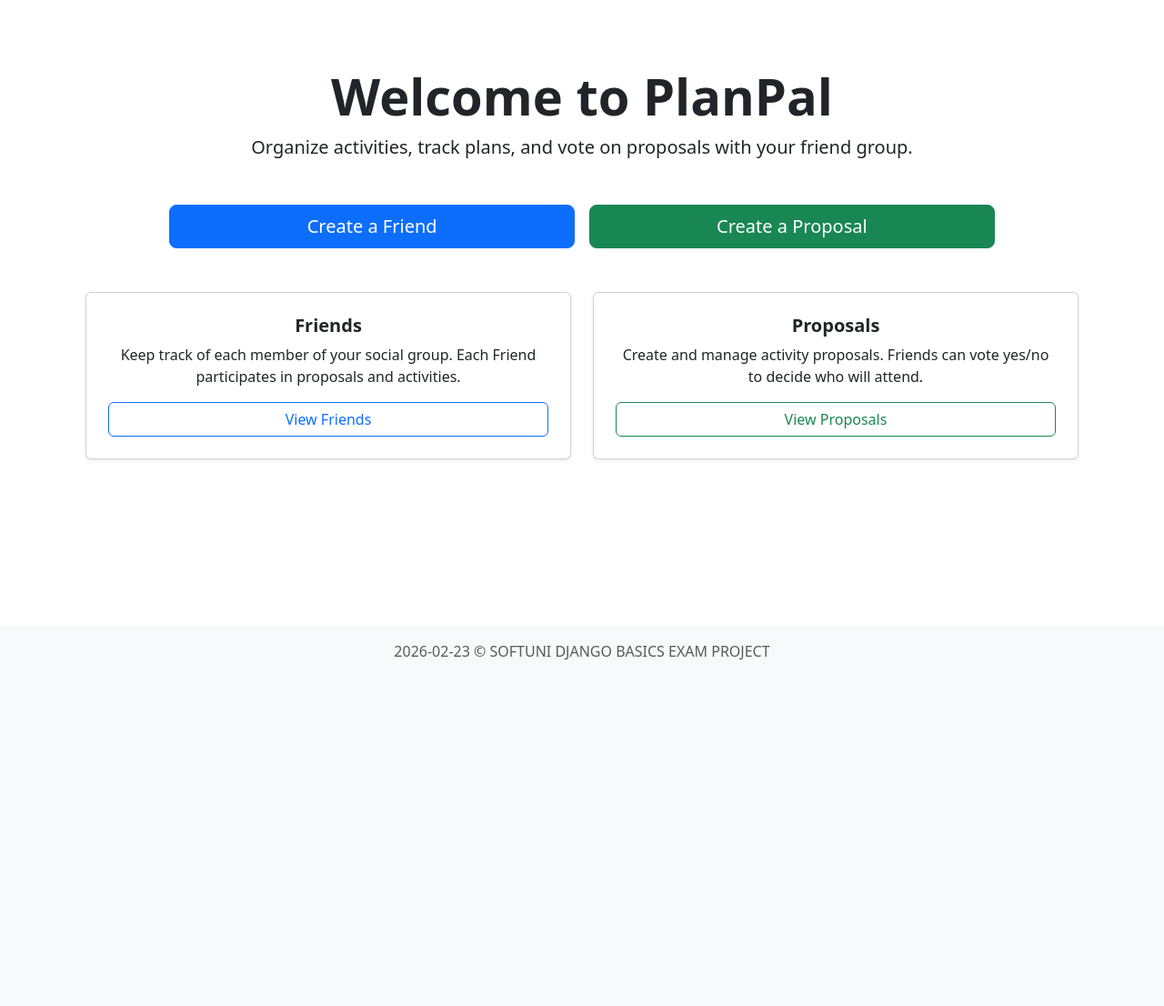
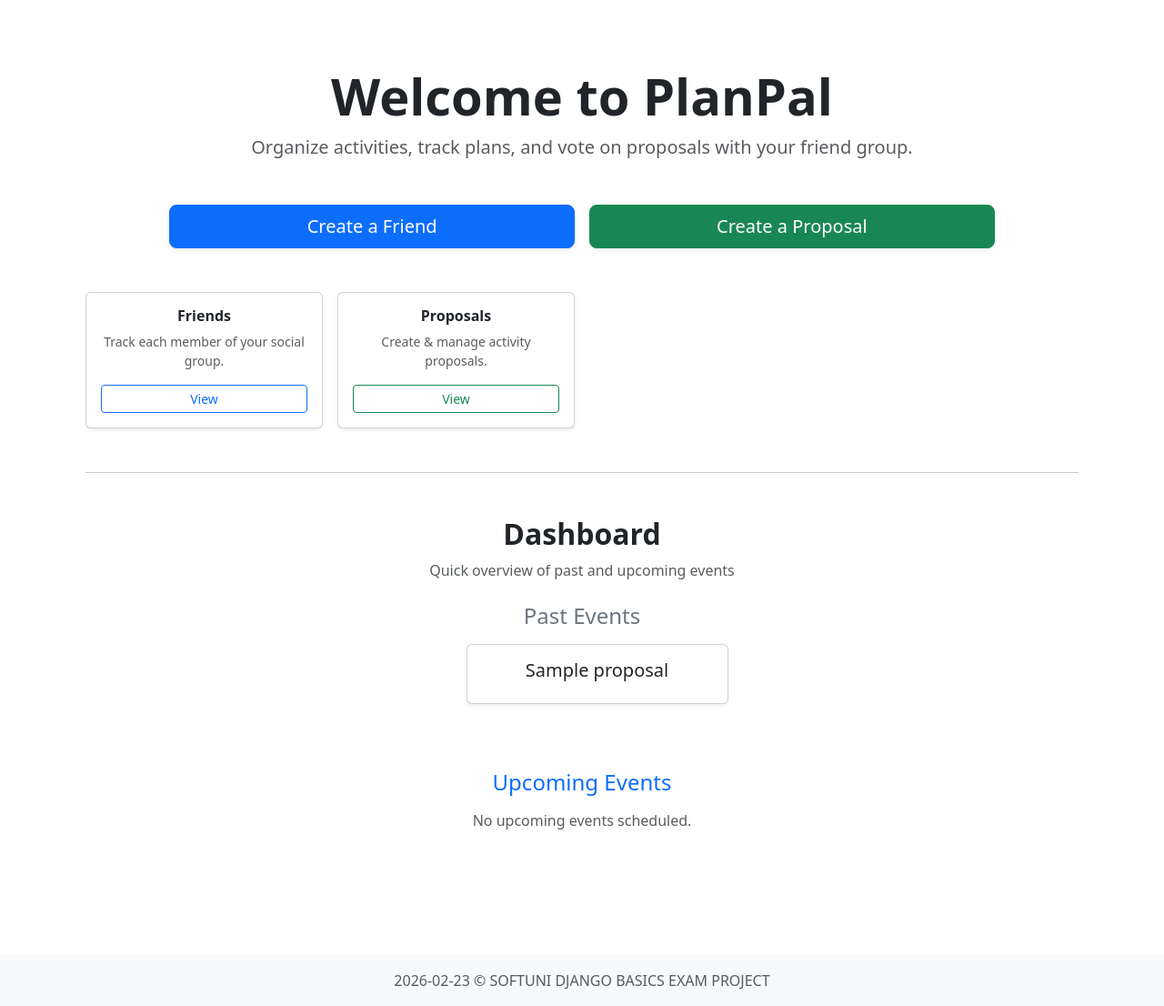
Before and after one commit to KristiyanYanakiev/plan_pal, a Django app: page / in a window 1280 px wide. Shown: the part 56-1162 px from the top of the page at 91% size. Before the commit the page ends 782 px from the top, so only its background shows below. Run offline with Django 5.2, Linux system fonts and the light colour scheme; tables that the repository leaves empty hold one stand-in row (values such as "Sample post").

Commit message:
feat: included dashboard with past and upcoming events

```diff
--- a/common/views.py
+++ b/common/views.py
@@ -1,10 +1,22 @@
 from django.http import HttpRequest, HttpResponse
 from django.shortcuts import render
+from django.utils import timezone
+
+from proposals.models import Proposal
+
 
 # Create your views here.
 def home_page(request: HttpRequest) -> HttpResponse:
 
-    return render(request, 'common/home.html')
+    past_proposals = Proposal.objects.filter(proposed_date_and_time__lt=timezone.now())
+    upcoming_proposals = Proposal.objects.filter(proposed_date_and_time__gte=timezone.now())
+
+    context = {
+        'past_events': past_proposals,
+        'upcoming_events': upcoming_proposals
+    }
+
+    return render(request, 'common/home.html', context)
 
 def about_page(request: HttpRequest) -> HttpResponse:
 
--- a/proposals/models.py
+++ b/proposals/models.py
@@ -1,7 +1,6 @@
 from django.db import models
 
 from common.mixins import TimeStampModel
-from proposals.choices import ProposalStatusChoices
 
 
 class Proposal(TimeStampModel):
@@ -27,11 +26,6 @@
         null=True,
     )
 
-    status = models.CharField(
-        choices=ProposalStatusChoices.choices,
-        default=ProposalStatusChoices.PROPOSED,
-        help_text="Current status of the proposal"
-    )
 
     def __str__(self):
         return f"{self.title} ({self.status})"
--- a/templates/common/home.html
+++ b/templates/common/home.html
@@ -7,46 +7,71 @@
 
     <div class="text-center mb-5">
         <h1 class="display-4 fw-bold">Welcome to PlanPal</h1>
-        <p class="lead">
+        <p class="lead text-muted">
             Organize activities, track plans, and vote on proposals with your friend group.
         </p>
     </div>
 
     <div class="row g-3 justify-content-center mb-5">
-        <div class="col-12 col-md-5 text-center">
-            <a href="{% url 'friends:create' %}" class="btn btn-primary btn-lg w-100">
+        <div class="col-12 col-md-5">
+            <a href="{% url 'friends:create' %}" class="btn btn-primary btn-lg w-100 shadow-sm">
                 Create a Friend
             </a>
         </div>
-        <div class="col-12 col-md-5 text-center">
-            <a href="{% url 'proposals:create' %}" class="btn btn-success btn-lg w-100">
+        <div class="col-12 col-md-5">
+            <a href="{% url 'proposals:create' %}" class="btn btn-success btn-lg w-100 shadow-sm">
                 Create a Proposal
             </a>
         </div>
     </div>
 
-    <div class="row g-4">
-        <div class="col-12 col-md-6">
-            <div class="card shadow-sm p-4 h-100 text-center">
-                <h5 class="card-title fw-semibold mb-2">Friends</h5>
-                <p class="card-text mb-3">
-                    Keep track of each member of your social group. Each Friend participates in proposals and activities.
-                </p>
-                <a href="{% url 'friends:list' %}" class="btn btn-outline-primary">
-                    View Friends
-                </a>
+    <div class="row g-3 mb-5 text-center">
+        <div class="col-6 col-md-3">
+            <div class="card shadow-sm h-100 p-3">
+                <h6 class="fw-semibold mb-2">Friends</h6>
+                <p class="text-muted small mb-3">Track each member of your social group.</p>
+                <a href="{% url 'friends:list' %}" class="btn btn-outline-primary btn-sm w-100">View</a>
             </div>
         </div>
-        <div class="col-12 col-md-6">
-            <div class="card shadow-sm p-4 h-100 text-center">
-                <h5 class="card-title fw-semibold mb-2">Proposals</h5>
-                <p class="card-text mb-3">
-                    Create and manage activity proposals. Friends can vote yes/no to decide who will attend.
-                </p>
-                <a href="{% url 'proposals:list' %}" class="btn btn-outline-success">
-                    View Proposals
-                </a>
+        <div class="col-6 col-md-3">
+            <div class="card shadow-sm h-100 p-3">
+                <h6 class="fw-semibold mb-2">Proposals</h6>
+                <p class="text-muted small mb-3">Create & manage activity proposals.</p>
+                <a href="{% url 'proposals:list' %}" class="btn btn-outline-success btn-sm w-100">View</a>
             </div>
+        </div>
+    </div>
+
+    <hr class="my-5">
+
+    <div class="text-center mb-4">
+        <h2 class="fw-semibold">Dashboard</h2>
+        <p class="text-muted mb-4">Quick overview of past and upcoming events</p>
+    </div>
+
+    <div class="mb-5">
+        <h4 class="text-center mb-3 text-secondary">Past Events</h4>
+        <div class="row g-4 justify-content-center">
+            {% for proposal in past_events %}
+                <div class="col-12 col-sm-6 col-md-4 col-lg-3">
+                    {% include 'proposals/_proposal_card.html' %}
+                </div>
+            {% empty %}
+                <p class="text-muted text-center">No past events yet.</p>
+            {% endfor %}
+        </div>
+    </div>
+
+    <div class="mb-5">
+        <h4 class="text-center mb-3 text-primary">Upcoming Events</h4>
+        <div class="row g-4 justify-content-center">
+            {% for proposal in upcoming_events %}
+                <div class="col-12 col-sm-6 col-md-4 col-lg-3">
+                    {% include 'proposals/_proposal_card.html' %}
+                </div>
+            {% empty %}
+                <p class="text-muted text-center">No upcoming events scheduled.</p>
+            {% endfor %}
         </div>
     </div>
 
```
Also changed, not shown: proposals/choices.py (deleted, +0 -9 lines), templates/proposals/details.html (+33 -35 lines), proposals/migrations/0004_remove_proposal_status.py (added).
